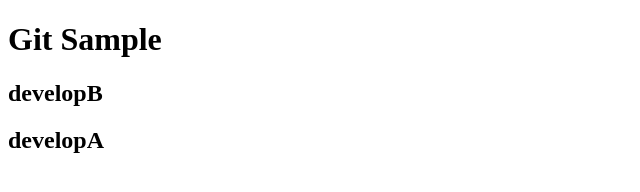
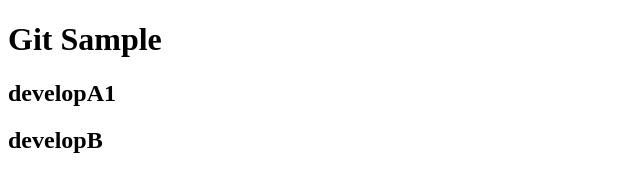
Before and after one commit to morimori98p/GitDemo, a plain HTML site: page index.html in a window 1280 px wide. Shown: the full height of the page, 0-640 px from the left. Drawn offline with Linux system fonts and the light colour scheme.

Commit message:
update A1

```diff
--- a/index.html
+++ b/index.html
@@ -5,7 +5,7 @@
 </head>
 <body>
     <h1>Git Sample</h1>
+    <h2>developA1</h2>
     <h2>developB</h2>
-    <h2>developA</h2>
 </body>
 </html>
```
